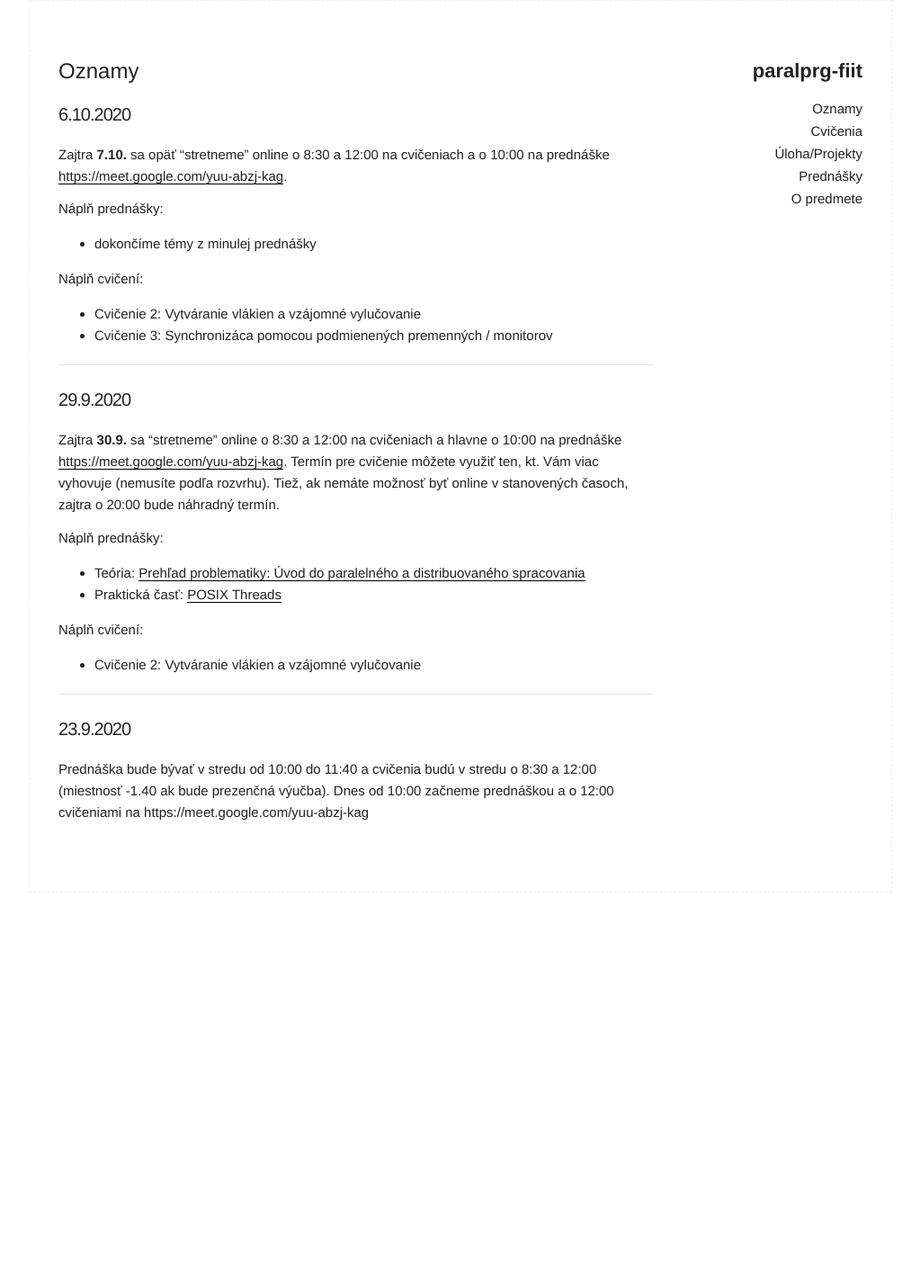
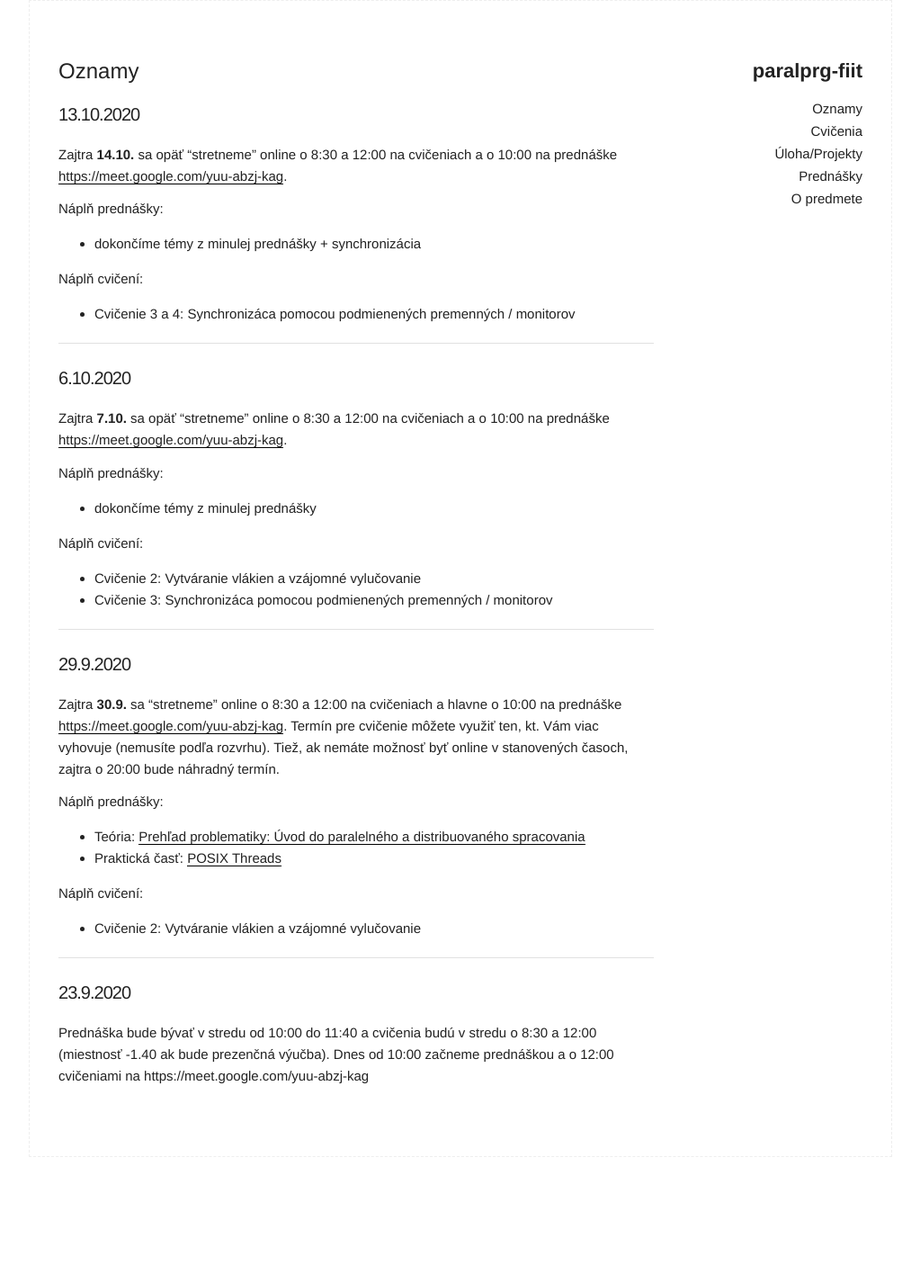
Before and after one commit to MichalCernansky/paralprg-fiit, a Jekyll site: the page built from index.md, in a window 1280 px wide. Shown: the whole page at 90% size, without its empty margins (128-1151 px from the left). Built offline with Jekyll 4.4.1, drawn with Linux system fonts in a browser that asks for light colours; before the commit the page ends 1132 px from its top, so only the background shows below that.

Commit message:
new info

```diff
--- a/index.md
+++ b/index.md
@@ -1,6 +1,20 @@
 ---
 layout: page
 title: Oznamy
+---
+
+### 13.10.2020
+
+Zajtra **14.10.** sa opäť "stretneme" online o 8:30 a 12:00 na cvičeniach a o 10:00 na prednáške [https://meet.google.com/yuu-abzj-kag](https://meet.google.com/yuu-abzj-kag).
+
+Náplň prednášky:
+
+- dokončíme témy z minulej prednášky + synchronizácia
+
+Náplň cvičení:
+
+- Cvičenie 3 a 4: Synchronizáca pomocou podmienených premenných / monitorov
+
 ---
 
 ### 6.10.2020
```
